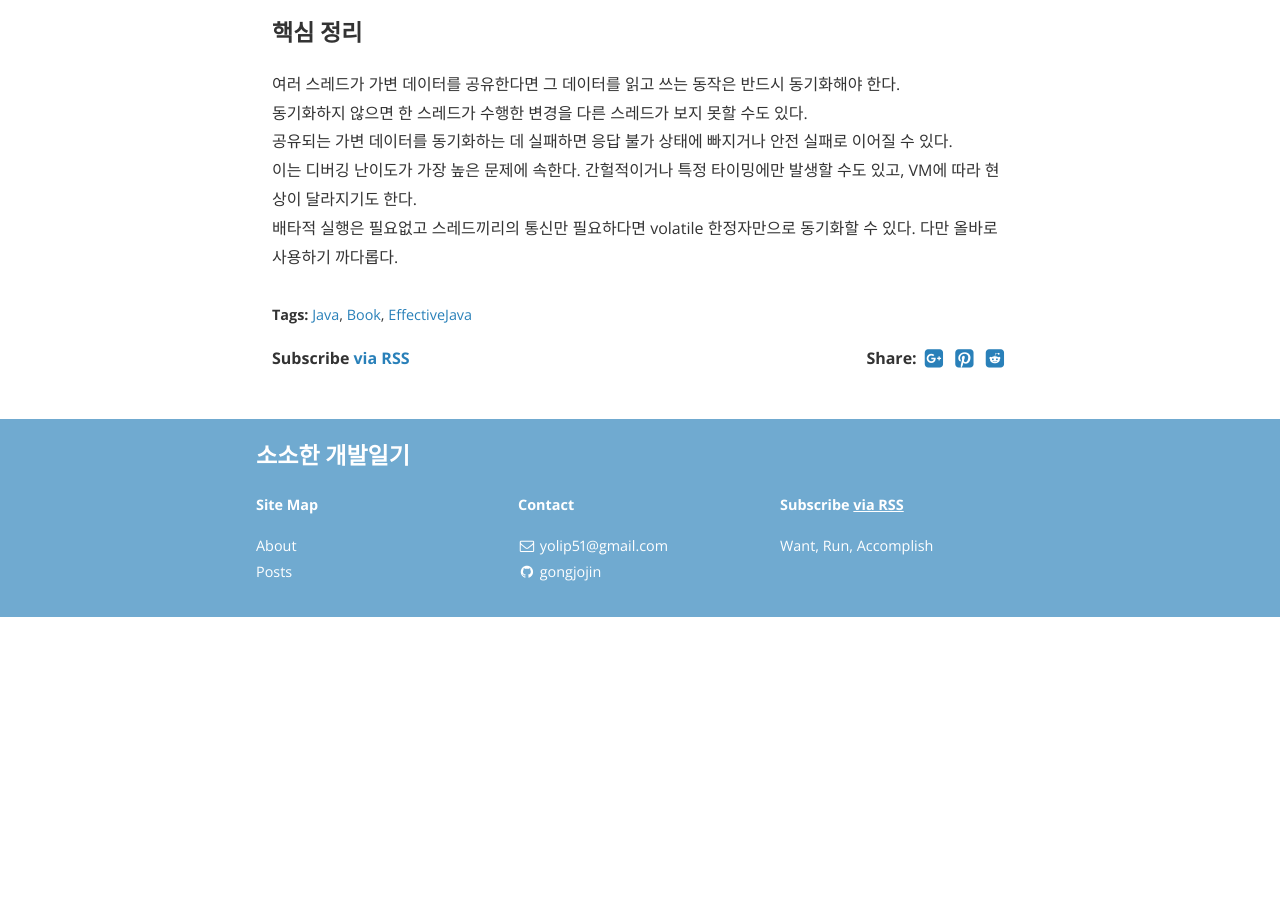
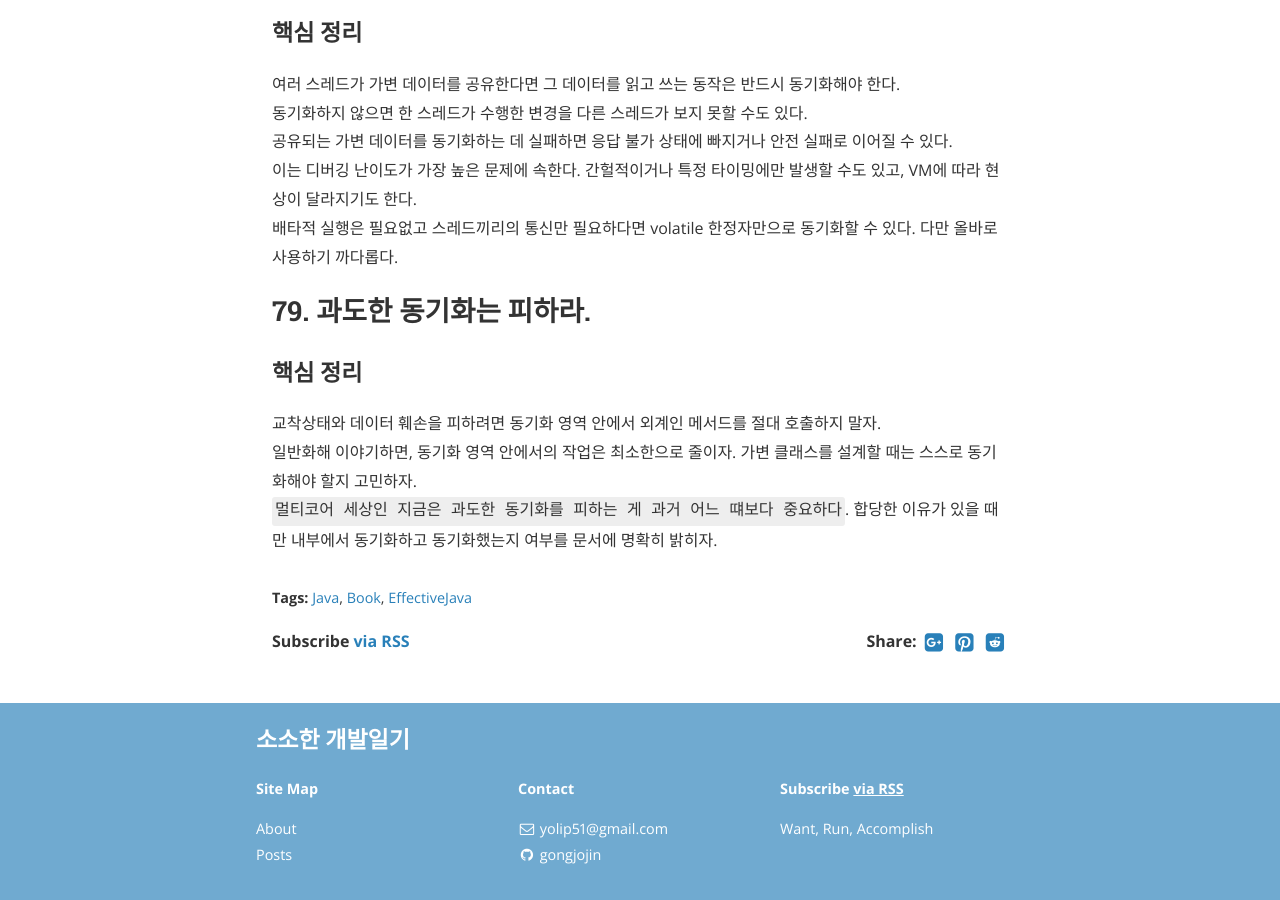
Before and after one commit to gonghojin/gonghojin.github.io, a Jekyll site: the page built from _posts/book/java/effectiveJava/2019-12-23-effectiveJava.md, in a window 1280 px wide and 900 px high, scrolled down 706 px. Built offline with Jekyll 4.4.1, drawn with Linux system fonts in a browser that asks for light colours; nearby versions of some CDN libraries; comment, search, counter and statistics services are not loaded; before the commit the page ends 1323 px from its top, so only the background shows below that.

Commit message:
Add: 이펙티브자바_79.과도한 동기화는 피하라.

```diff
--- a/_posts/book/java/effectiveJava/2019-12-23-effectiveJava.md
+++ b/_posts/book/java/effectiveJava/2019-12-23-effectiveJava.md
@@ -16,3 +16,9 @@ cover:  "/assets/instacode.png"
 공유되는 가변 데이터를 동기화하는 데 실패하면 응답 불가 상태에 빠지거나 안전 실패로 이어질 수 있다.
 이는 디버깅 난이도가 가장 높은 문제에 속한다.  간헐적이거나 특정 타이밍에만 발생할 수도 있고, VM에 따라 현상이 달라지기도 한다.
 배타적 실행은 필요없고 스레드끼리의 통신만 필요하다면 volatile 한정자만으로 동기화할 수 있다. 다만 올바로 사용하기 까다롭다.
+
+## 79. 과도한 동기화는 피하라.
+### 핵심 정리
+교착상태와 데이터 훼손을 피하려면 동기화 영역 안에서 외계인 메서드를 절대 호출하지 말자.
+일반화해 이야기하면, 동기화 영역 안에서의 작업은 최소한으로 줄이자. 가변 클래스를 설계할 때는 스스로 동기화해야 할지 고민하자.
+`멀티코어 세상인 지금은 과도한 동기화를 피하는 게 과거 어느 떄보다 중요하다`. 합당한 이유가 있을 때만 내부에서 동기화하고 동기화했는지 여부를 문서에 명확히 밝히자.
```
